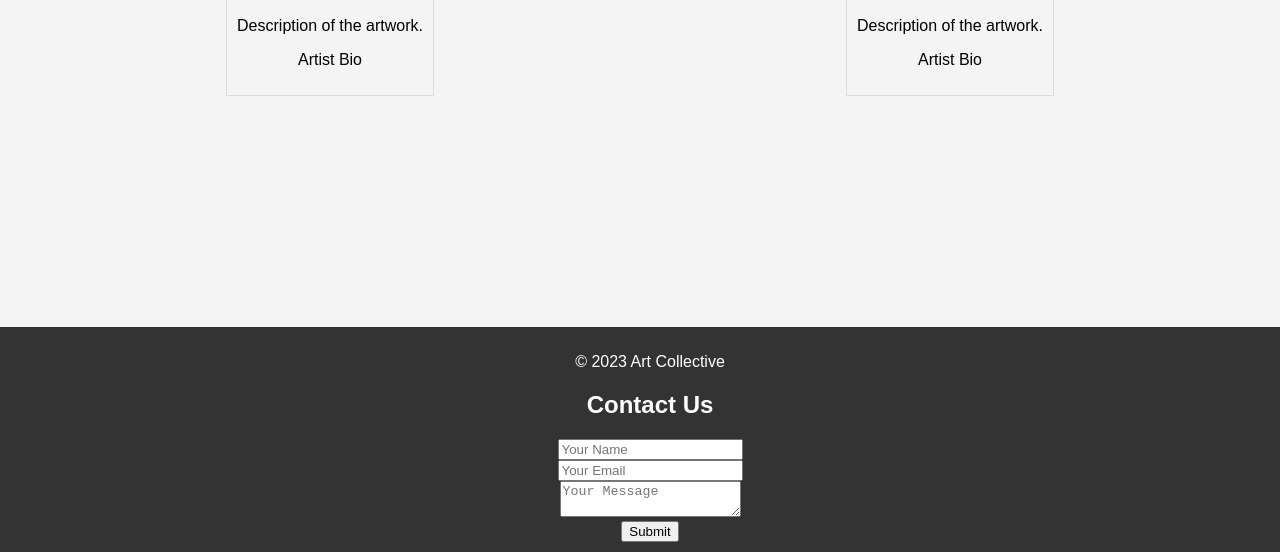
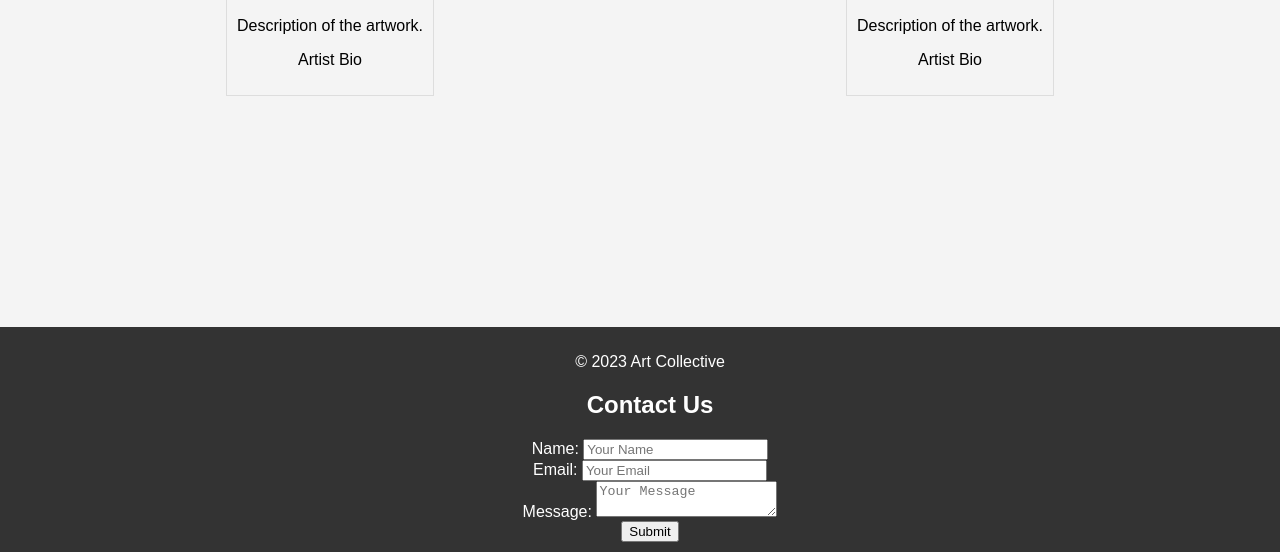
Before and after one commit to NoahDaniels1/GithubCopilot, a plain HTML site: page index.html in a window 1280 px wide. Shown: the part 248-800 px from the top of the page. Drawn offline with Linux system fonts and the light colour scheme.

Commit message:
Update index.html

```diff
--- a/index.html
+++ b/index.html
@@ -83,10 +83,13 @@
     <p>&copy; 2023 Art Collective</p>
     <form action="/submit-feedback" method="post">
       <h2>Contact Us</h2>
+      <label for="name">Name:</label>
       <input type="text" id="name" name="name" placeholder="Your Name" required>
       <br>
+      <label for="email">Email:</label>
       <input type="email" id="email" name="email" placeholder="Your Email" required>
       <br>
+      <label for="message">Message:</label>
       <textarea id="message" name="message" placeholder="Your Message" required></textarea>
       <br>
       <button type="submit">Submit</button>
```
